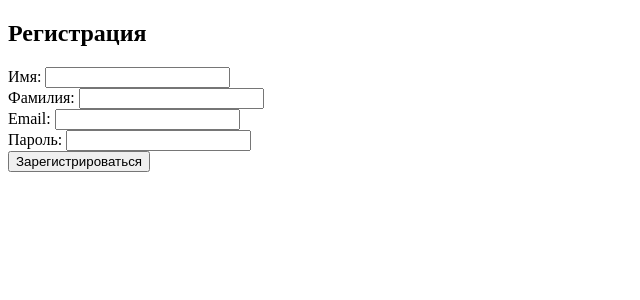
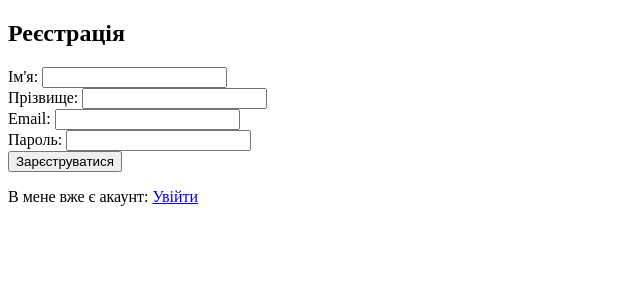
Before and after one commit to halynakov/evently-management-system, a Django app: template Evently/verification/templates/verification/register.html in a window 1280 px wide. Shown: the top 300 px of the page, without its empty margins (0-640 px from the left). Run offline with Django 5.2, Linux system fonts and the light colour scheme; the template is opened without the code that fills it, so the values that code supplies are empty.

Commit message:
Register (#11)
* Register page functionality

* form ua translation; db is_superuser default value

* Login fix

* ua translation login

```diff
--- a/Evently/frontend/templates/frontend/forms/sign-up.html
+++ b/Evently/frontend/templates/frontend/forms/sign-up.html
@@ -1,4 +1,4 @@
-{% extends "frontend/forms/baseForm.html" %}
+<!-- {% extends "frontend/forms/baseForm.html" %}
 
 {% load static %}
 
@@ -38,4 +38,4 @@
       </p>
     </div>
   </div>
-{% endblock %}
+{% endblock %} -->
--- a/Evently/frontend/urls.py
+++ b/Evently/frontend/urls.py
@@ -1,12 +1,17 @@
 from django.urls import path
+
+from verification.views import RegisterView, registration_page, verify_user, login_view
 from . import views
 
 urlpatterns = [
   path("", views.index),
   path("events/", views.events, name="events"),
   path("home/", views.home, name="home"),
-  path("sign-up/", views.signup, name="sign-up"),
-  path("log-in/", views.login, name="log-in"),
+  #path("sign-up/", views.signup, name="sign-up"),
+  path("register/", RegisterView.as_view(), name="register"),
+  path("sign-up/", registration_page, name="sign-up"),
+  #path("log-in/", views.login, name="log-in"),
+  path("log-in/", login_view, name="log-in"),
   path("adminTest/addPost", views.adminAddPost, name="adminAddPost"),
   path("adminTest/changePost", views.adminChengePost, name="adminChengePost"),
 ]
--- a/Evently/verification/templates/verification/login.html
+++ b/Evently/verification/templates/verification/login.html
@@ -2,15 +2,15 @@
 <html lang="ru">
 <head>
     <meta charset="UTF-8">
-    <title>Авторизация</title>
+    <title>Авторизація</title>
 </head>
 <body>
-    <h2>Вход</h2>
+    <h2>Вхід</h2>
     <form method="post">
         {% csrf_token %}
         {{ form.email  }}
         {{ form.password }}
-        <button type="submit">Войти</button>
+        <button type="submit">Увійти</button>
     </form>
 </body>
 </html>
--- a/Evently/verification/templates/verification/register.html
+++ b/Evently/verification/templates/verification/register.html
@@ -3,16 +3,16 @@
   <head>
     <meta charset="UTF-8" />
     <meta name="viewport" content="width=device-width, initial-scale=1.0" />
-    <title>Регистрация</title>
+    <title>Реєстрація</title>
   </head>
   <body>
-    <h2>Регистрация</h2>
+    <h2>Реєстрація</h2>
     <form id="registerForm">
-      <label for="first_name">Имя:</label>
+      <label for="first_name">Ім'я:</label>
       <input type="text" id="first_name" name="first_name" required />
       <br />
 
-      <label for="last_name">Фамилия:</label>
+      <label for="last_name">Прізвище:</label>
       <input type="text" id="last_name" name="last_name" required />
       <br />
 
@@ -24,9 +24,11 @@
       <input type="password" id="password" name="password" required />
       <br />
 
-      <button type="submit">Зарегистрироваться</button>
+      <button type="submit">Зарєструватися</button>
     </form>
-
+    <p>
+      В мене вже є акаунт: <a href="/log-in">Увійти</a>
+    </p>
     <p id="responseMessage"></p>
 
     <script>
```
Also changed, not shown: Evently/db.sqlite3.
